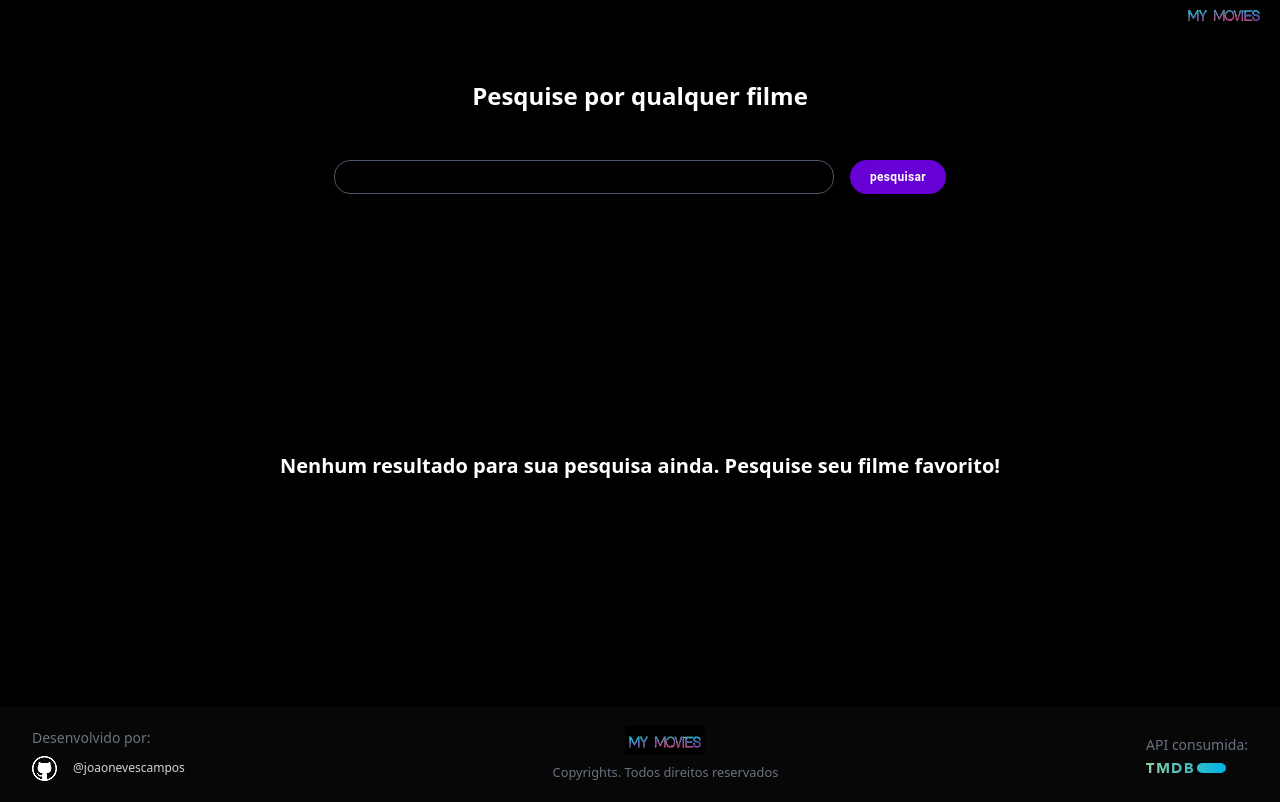
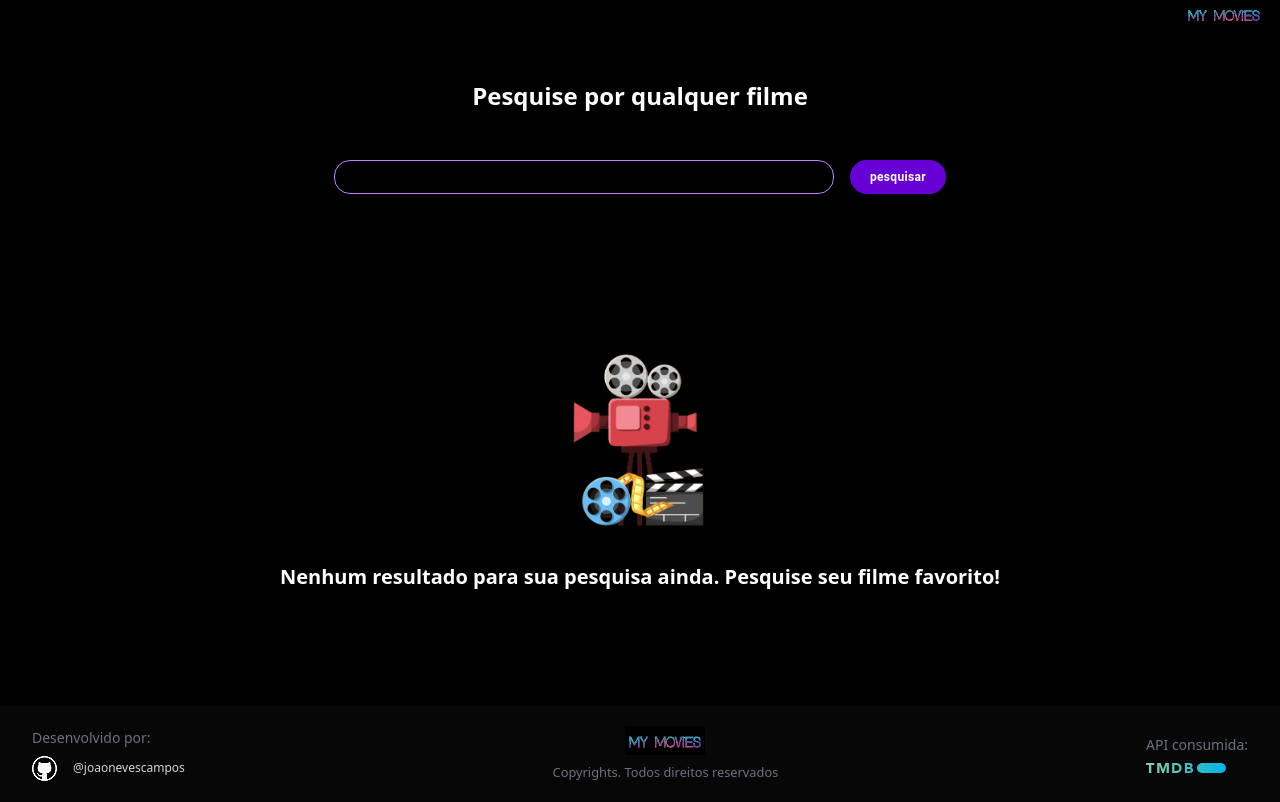
Before and after one commit to joaonevescampos/my-movies, a React (Vite) app: page /search in a window 1280 px wide. Built offline with nearby package versions, Linux system fonts and the light colour scheme; some icons are missing.

Commit message:
feat: added search button to the Home page

```diff
--- a/src/components/FilledButton.tsx
+++ b/src/components/FilledButton.tsx
@@ -31,7 +31,7 @@ export default function FilledButton({
   }));
 
   return (
-    <MyButton variant="contained" onClick={eventClick}>
+    <MyButton type="submit" variant="contained" onClick={eventClick}>
       {" "}
       {text}{" "}
     </MyButton>
--- a/src/components/MovieDetailComponent.tsx
+++ b/src/components/MovieDetailComponent.tsx
@@ -2,6 +2,7 @@ import { useEffect, useState } from "react";
 import FilledButton from "./FilledButton";
 import { MovieService } from "../services/movieService";
 import Loading from "./Loading";
+import { Link } from "react-router-dom";
 
 interface MovieId {
   movieId: string;
@@ -59,6 +60,10 @@ const MovieDetailComponent = ({ movieId }: MovieId) => {
           />
           <div className="absolute inset-0 before:content-[''] before:absolute before:inset-0 before:bg-black/80 h-full"></div>
 
+          <Link to="/">
+          <button className="absolute top-0 left-0 text-sm inset-0 text-gray-400 w-fit h-fit p-4"> Voltar à página anterior</button>
+          </Link>
+
           <div className="flex flex-col md:flex-row gap-4 md:gap-12 absolute z-10 top-1/2 left-1/2 -translate-1/2 w-full max-w-[1000px] px-4 md:px-16">
             {width > 768 ? (
               <img
--- a/src/components/MovieItem.tsx
+++ b/src/components/MovieItem.tsx
@@ -71,7 +71,7 @@ export const MovieItem = ({
           <span className="text-gray-500 text-xs">
             {releaseDate.slice(0, 4)}
           </span>
-          <OutlinedButton text="Detalhes" path={`${id}`} />
+          <OutlinedButton text="Detalhes" path={`movie/${id}`} />
         </div>
       </div>
     </>
--- a/src/components/OutlinedButton.tsx
+++ b/src/components/OutlinedButton.tsx
@@ -27,8 +27,8 @@ interface ButtonType {
 
 export default function OutlinedButton({ text, path }: ButtonType) {
   return (
-    <Link to={`movie/${path}`}>
-      <MyButton>{text}</MyButton>
+    <Link to={`${path}`}>
+      <MyButton className="max-w-64">{text}</MyButton>
     </Link>
   );
 }
--- a/src/components/SearchComponent.tsx
+++ b/src/components/SearchComponent.tsx
@@ -10,8 +10,9 @@ const SearchComponent = ({ sendTargetValue, sendEventClick }: FilhoProps) => {
     <form className="flex justify-center gap-4 my-8 px-4">
       <input
         type="text"
-        className="w-[500px] h-8 border border-gray-600 p-4 rounded-2xl"
+        className="w-[500px] h-8 border focus:outline-none focus:border-purple-400 border-gray-600 p-4 rounded-2xl"
         onChange={(e) => sendTargetValue(e.target.value)}
+        autoFocus
       />
       <FilledButton
         text="pesquisar"
--- a/src/pages/Home.tsx
+++ b/src/pages/Home.tsx
@@ -5,6 +5,7 @@ import SearchComponent from "../components/SearchComponent";
 import Footer from "../components/Footer";
 import { MovieService } from "../services/movieService";
 import { useEffect, useState } from "react";
+import OutlinedButton from "../components/OutlinedButton";
 
 function Home() {
   interface Movie {
@@ -50,7 +51,9 @@ function Home() {
       <Menu />
       <Cover movie={randomPopularMovie} />
       <main>
-        {/* <SearchComponent sendTargetValue={} /> */}
+        <div className="w-fit pt-4 pl-4 md:pl-8">
+          <OutlinedButton text="pesquisar por um filme" path="search"/>
+        </div>
         <SplideListMovies movies={nowPlayingMovies} categoryName="Em cartaz" />
         <SplideListMovies
           movies={topRatedMovies}
--- a/src/pages/Search.tsx
+++ b/src/pages/Search.tsx
@@ -4,6 +4,7 @@ import Menu from "../components/Menu";
 import SearchComponent from "../components/SearchComponent";
 import { MovieService } from "../services/movieService";
 import ListMovies from "../components/ListMovies";
+import movieImage from "../assets/img/movie-image.png"
 
 const Search = () => {
   const [searchValueFormatted, setsearchValueFormatted] = useState("");
@@ -47,8 +48,9 @@ const Search = () => {
           sendEventClick={handleSearchClick}
         />
         {moviesList.length === 0 ? (
-          <div className="flex items-center justify-center h-[calc(100vh-320px)]">
-            <h2 className="text-xl font-semibold px-4">Nenhum resultado para sua pesquisa ainda. Pesquise seu filme
+          <div className="flex flex-col gap-4 items-center justify-center h-[calc(100vh-320px)]">
+            <img src={movieImage} alt="movie image" className="w-48"/>
+            <h2 className="text-xl font-semibold px-4 text-center">Nenhum resultado para sua pesquisa ainda. Pesquise seu filme
             favorito!</h2>
           </div>
         ) : (
```
Also changed, not shown: src/assets/img/movie-image.png (added).
